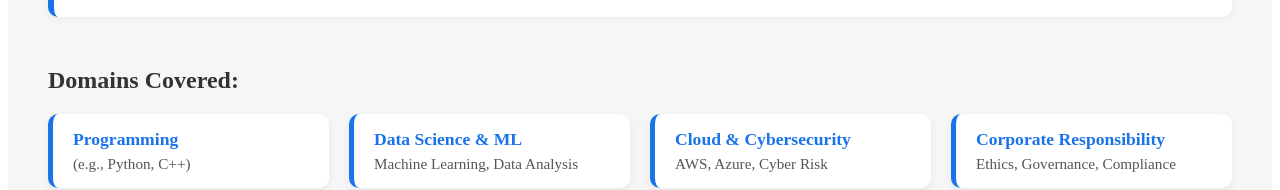
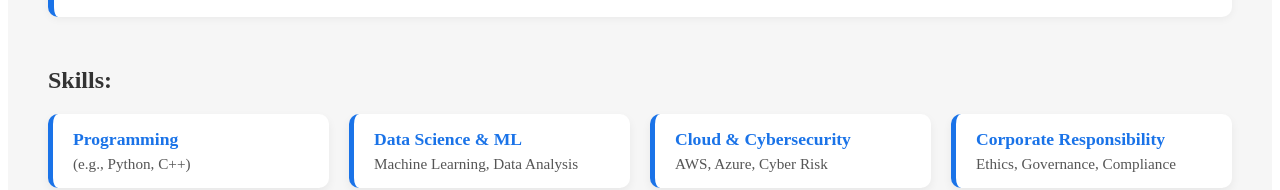
Before and after one commit to Neel77Mahi/portfolio-website, a plain HTML site: page index.html in a window 1280 px wide. Shown: the part 5387-5577 px from the top of the page. Drawn offline with Linux system fonts and the light colour scheme.

Commit message:
Update index.html

```diff
--- a/index.html
+++ b/index.html
@@ -244,7 +244,7 @@
     </div>
 
     <div class="domains-enhanced">
-    <h4>Domains Covered:</h4>
+    <h4>Skills:</h4>
     <div class="domain-tags">
         <div class="domain-card">
             <span>Programming</span>
```
